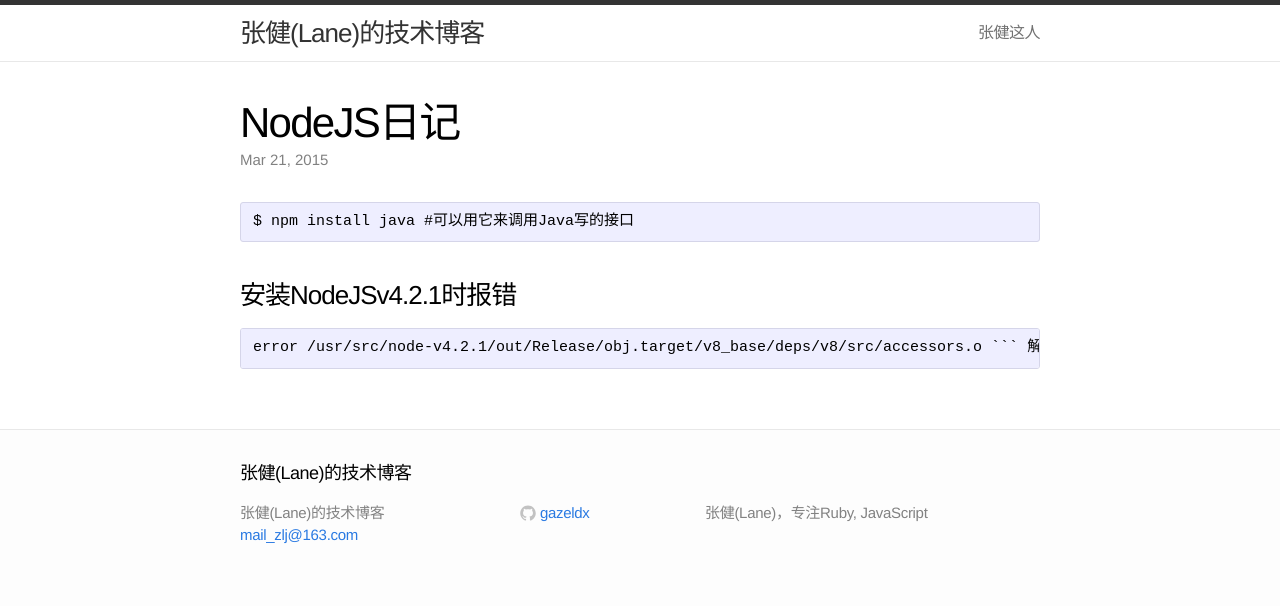
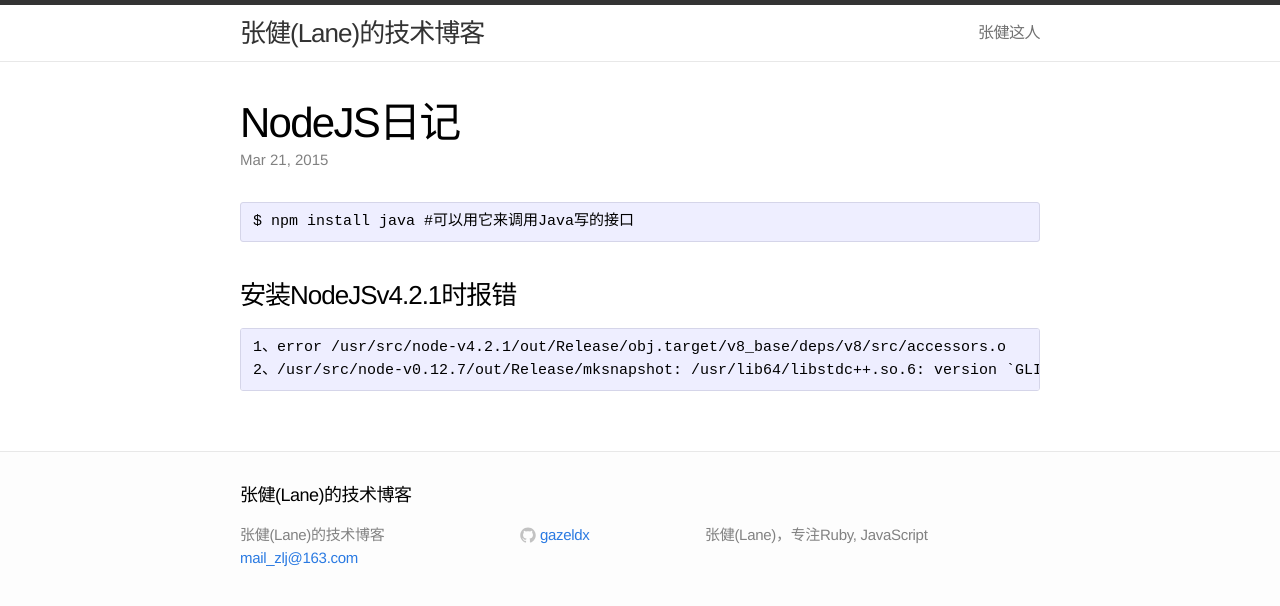
Before and after one commit to gazeldx/gazeldx.github.io, a Jekyll site: the page built from _posts/2015-03-21-NodeJS.markdown, in a window 1280 px wide. Shown: the top 606 px of the page. Built offline with Jekyll 4.4.1, drawn with Linux system fonts in a browser that asks for light colours.

Commit message:
Add nodejs install

````diff
--- a/_posts/2015-03-21-NodeJS.markdown
+++ b/_posts/2015-03-21-NodeJS.markdown
@@ -8,9 +8,11 @@ categories: Node
 $ npm install java #可以用它来调用Java写的接口
 ```
 ### 安装NodeJSv4.2.1时报错
-    error /usr/src/node-v4.2.1/out/Release/obj.target/v8_base/deps/v8/src/accessors.o
+    1、error /usr/src/node-v4.2.1/out/Release/obj.target/v8_base/deps/v8/src/accessors.o
+    2、/usr/src/node-v0.12.7/out/Release/mksnapshot: /usr/lib64/libstdc++.so.6: version `GLIBCXX_3.4.20' not found (required by /usr/src/node-v0.12.7/out/Release/mksnapshot)
 ```
-解决方法见下：
-http://itbilu.com/nodejs/core/NkKsm_hxe.html
-http://itbilu.com/linux/management/V1vdnt9ll.html
+这是GCC版本过低导致，解决方法见下：
+http://itbilu.com/linux/management/V1vdnt9ll.html 解决问题1
+http://itbilu.com/nodejs/core/NkKsm_hxe.html 解决问题1
+http://itbilu.com/linux/management/NymXRUieg.html 解决问题2
 ```
--- a/_posts/2015-10-30-CentOS.markdown
+++ b/_posts/2015-10-30-CentOS.markdown
@@ -4,6 +4,12 @@ title:  "CentOS"
 date:   2015-10-30 16:26:42
 categories: CentOS
 ---
+### 拿到CentOS后第一步
+```
+$ yum -y update #This will update installed software on CentOS to the latest versions
+$ yum -y groupinstall 'Development Tools'
+```
+
 ###
 ```bash
 $ su -c 'yum provides javac' #查看哪个包提供javac
````
